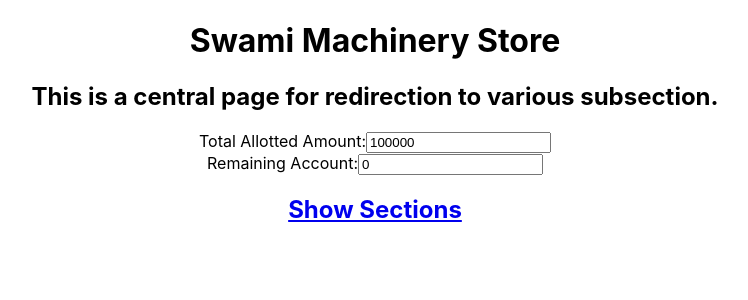
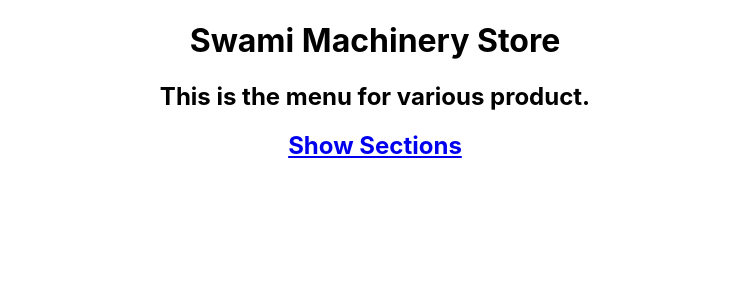
Before and after one commit to singlasahil486/Finance_dashboard, a React (Create React App) app: page / in a window 1280 px wide. Shown: the top 300 px of the page, without its empty margins (265-1013 px from the left). Built offline with nearby package versions, Linux system fonts and the light colour scheme.

Commit message:
Update Expenses.js

```diff
--- a/src/Expenses.js
+++ b/src/Expenses.js
@@ -15,9 +15,9 @@ const Expenses = () => {
   return (
     <div>
       <center>
-      <h2>This is a central page for redirection to various subsection.</h2>
+      <h2>This is the menu for various product.</h2>
 
-      <div>
+      {/* <div>
           <label>Total Allotted Amount:</label>
           <input
             type="text"
@@ -33,7 +33,7 @@ const Expenses = () => {
             value="0"
             onChange={handleRemainingAccountChange}
           />
-        </div>
+        </div> */}
         <h2><Link to="/company">Show Sections</Link></h2>
       </center>
     </div>
```
